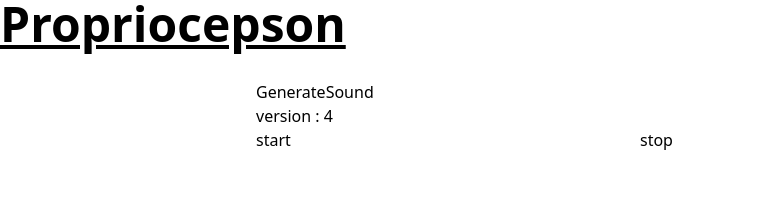
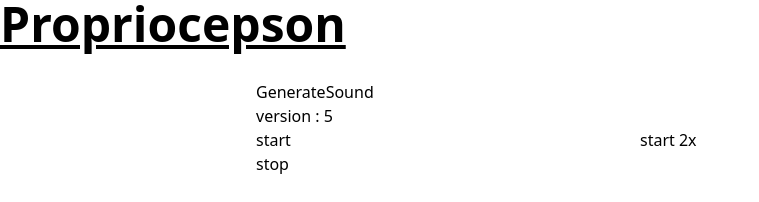
Before and after one commit to GuillaumeLiard/propriocepson, a Next.js app: page / in a window 1280 px wide. Shown: the top 202 px of the page, without its empty margins (0-759 px from the left). Built offline with nearby package versions, Linux system fonts and the light colour scheme.

Commit message:
speedLong quick

```diff
--- a/components/GenerateSound/controller.ts
+++ b/components/GenerateSound/controller.ts
@@ -1,10 +1,10 @@
 import SingletonManager from './modules'
 
-export const start = () => {
-    const manager = SingletonManager.getInstance()
+export const start = (speed = 1) => {
+    const manager = SingletonManager.getInstance(speed)
     manager.start()
 }
 export const stop = () => {
-    const manager = SingletonManager.getInstance()
+    const manager = SingletonManager.getInstance(1)
     manager.stop()
 }
--- a/components/GenerateSound/index.tsx
+++ b/components/GenerateSound/index.tsx
@@ -1,5 +1,5 @@
 import { start, stop } from './controller'
-const VERSION = 4
+const VERSION = 5
 export default function GenerateSound() {
 
     return (
@@ -11,8 +11,13 @@ export default function GenerateSound() {
                         <p>version : {VERSION}</p>
                         <div className="flex flex-wrap justify-start flex-grow mt-8 text-left md:mt-0">
                             <div className="w-full space-y-4 md:w-1/2">
-                                <button onClick={start}>
+                                <button onClick={() => start()}>
                                     start
+                                </button>
+                            </div>
+                            <div className="w-full space-y-4 md:w-1/2">
+                                <button onClick={() => start(2)}>
+                                    start 2x
                                 </button>
                             </div>
                             <div className="w-full space-y-4 md:w-1/2">
--- a/components/GenerateSound/modules/Audio/oscillatorLong.ts
+++ b/components/GenerateSound/modules/Audio/oscillatorLong.ts
@@ -11,8 +11,10 @@ import gsap from 'gsap'
 export default class OscillatorLong {
     oscillatorNode: OscillatorNode
     context: AudioContext
+    speed: number
 
-    constructor(context: AudioContext) {
+    constructor(context: AudioContext, speed: number) {
+        this.speed = speed
         this.context = context
         this.oscillatorNode = context.createOscillator()
         this.configOscillator()
@@ -23,6 +25,7 @@ export default class OscillatorLong {
     }
 
     configOscillator() {
+        const { speed } = this
         this.oscillatorNode = this.context.createOscillator()
         this.oscillatorNode.type = "sine"
         this.oscillatorNode.start()
@@ -34,7 +37,7 @@ export default class OscillatorLong {
             value: AUDIBLE_FREQUENCY,
         }, {
             value: AUDIBLE_FREQUENCY,
-            duration: AUDIBLE_DURATION,
+            duration: AUDIBLE_DURATION / speed,
             ease: 'power1.inOut',
             onUpdate: () => {
                 this.setFrequency(frequency.value)
@@ -44,7 +47,7 @@ export default class OscillatorLong {
             value: NOT_AUDIBLE_FREQUENCY,
         }, {
             value: NOT_AUDIBLE_FREQUENCY,
-            duration: NOT_AUDIBLE_DURATION,
+            duration: NOT_AUDIBLE_DURATION / speed,
             ease: 'power1.inOut',
             onUpdate: () => {
                 this.setFrequency(frequency.value)
--- a/components/GenerateSound/modules/index.ts
+++ b/components/GenerateSound/modules/index.ts
@@ -6,24 +6,25 @@ import MainGain from './Audio/mainGain'
 export default class SingletonManager {
     private static instance: SingletonManager;
     private audio: Audio;
+    private speedLong: number;
 
-    private constructor() {
+    private constructor(speedLong: number) {
+        this.speedLong = speedLong
         const context = new AudioContext()
         const mainGain = new MainGain(context)
         const nodesPiste1: any[] = [
             new Oscillator(context)
         ]
         const nodesPiste2: any[] = [
-            new OscillatorLong(context)
+            new OscillatorLong(context, speedLong)
         ]
         this.audio = new Audio(context, mainGain, nodesPiste1, nodesPiste2)
     }
 
-    public static getInstance(): SingletonManager {
+    public static getInstance(speedLong: number): SingletonManager {
         if (!SingletonManager.instance) {
-            SingletonManager.instance = new SingletonManager();
+            SingletonManager.instance = new SingletonManager(speedLong);
         }
-
         return SingletonManager.instance;
     }
     start() {
```
